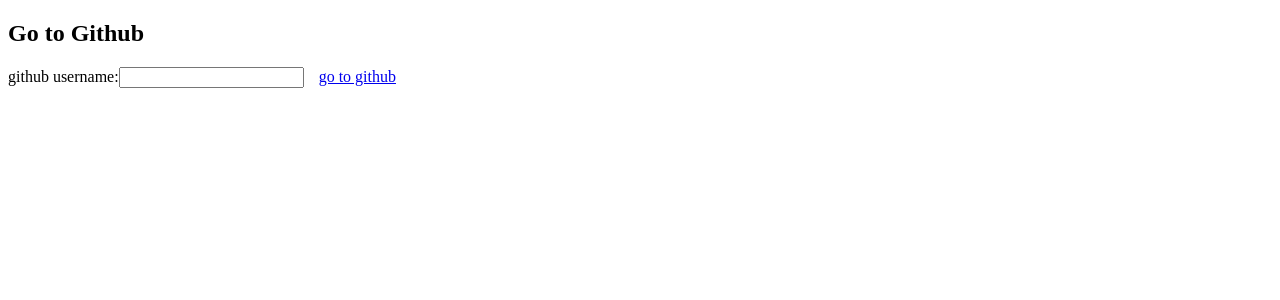
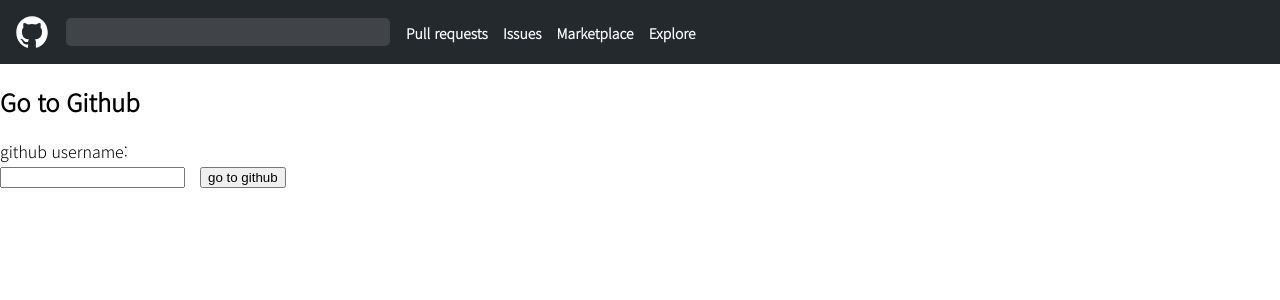
Before and after one commit to jojo3420/lean-nextjs-book, a Next.js app: page / in a window 1280 px wide. Shown: the top 300 px of the page. Built offline with nearby package versions, Linux system fonts and the light colour scheme.

Commit message:
공통 페이지 기능  - _app.jsx     앱 공통적으로 사용하는 컴포넌트(Header)  global css 설정 용도!
 - _documents.jsx
    실제 html head, 접근
    메타태그 수정,
    폰트 추가 등
 - _error.jsx
 - 404.jsx

```diff
--- /dev/null
+++ b/components/Header.jsx
@@ -0,0 +1,66 @@
+import React, { useCallback, useState } from 'react'
+import css from 'styled-jsx/css'
+import { IoLogoGithub } from 'react-icons/io'
+import { useRouter } from 'next/router'
+
+const style = css`
+  div.header-wrapper {
+    padding: 14px;
+    background-color: #24292e;
+    line-height: 0;
+    display: flex;
+    align-items: center;
+  }
+  form input {
+    margin: 0 16px;
+    background-color: hsl(0, 0%, 100%, 0.125);
+    width: 300px;
+    height: 28px;
+    border: none;
+    border-radius: 5px;
+    outline: none;
+    color: white;
+    padding: 0 12px;
+    font-size: 14px;
+    font-weight: bold;
+  }
+  nav.header-navi a {
+    color: white;
+    margin-right: 15px;
+    font-size: 14px;
+    font-weight: bold;
+    text-decoration: none;
+  }
+`
+
+function Header() {
+  const router = useRouter()
+  const [username, setUsername] = useState('')
+  const handleSubmit = useCallback(e => {
+    e.preventDefault()
+    router.push(`/github/${username}`)
+  }, [username])
+
+  return (
+    <div>
+      <div className='header-wrapper'>
+        <IoLogoGithub color='white' size={36} />
+        <form onSubmit={handleSubmit}>
+          <input type='text'
+                 value={username}
+                 onChange={e => setUsername(e.target.value)}
+          />
+        </form>
+        <nav className='header-navi'>
+          <a href='https://github.com/pulls'>Pull requests</a>
+          <a href='https://github.com/issues'>Issues</a>
+          <a href='https://github.com/marketplace'>Marketplace</a>
+          <a href='https://github.com/explore'>Explore</a>
+        </nav>
+      </div>
+      <style jsx>{style}</style>
+    </div>
+  )
+}
+
+export default Header
--- /dev/null
+++ b/pages/_app.jsx
@@ -0,0 +1,23 @@
+import React from 'react'
+import Header from '../components/Header'
+
+
+function _app(props) {
+  // console.log({ props })
+  const { Component, pageProps } = props
+  return (
+    <div>
+      <Header />
+      <Component {...pageProps} />
+      <style jsx global>{`
+        body {
+          margin: 0;
+          padding: 0;
+          font-family: 'Noto Sans KR', sans-serif;
+        }
+      `}</style>
+    </div>
+  )
+}
+
+export default _app
--- /dev/null
+++ b/pages/_document.jsx
@@ -0,0 +1,26 @@
+import React from 'react'
+import Document, { Html, Head, Main, NextScript } from 'next/document'
+
+class _document extends Document {
+
+  render() {
+    return (
+      <Html lang='ko'>
+        <Head>
+          <meta name='title' content='깃허브 레파지토리 조회 클론' />
+          <meta name='description' content='깃허브 레파지토리 리스트 조회' />
+
+          <link rel='preconnect' href='https://fonts.googleapis.com' />
+          <link rel='preconnect' href='https://fonts.gstatic.com' crossOrigin />
+          <link href='https://fonts.googleapis.com/css2?family=Noto+Sans+KR:wght@300&display=swap' rel='stylesheet' />
+        </Head>
+        <body>
+        <Main />
+        <NextScript />
+        </body>
+      </Html>
+    )
+  }
+}
+
+export default _document
--- a/pages/github/[username].jsx
+++ b/pages/github/[username].jsx
@@ -18,10 +18,12 @@
 function GithubPage({ user, repositories, page, rows }) {
   if (!user) return <div>유저 정보가 없습니다.</div>
   return (
-    <div className="main-container">
+    <div className='main-container'>
       <Profile user={user} />
       <Repository user={user} repositories={repositories} page={page} rows={rows} />
       <Pagination login={user.login} page={page} endPage={Math.ceil(repositories.length / rows)} />
+
+
       <style jsx>{style}</style>
     </div>
   )
@@ -47,6 +49,7 @@
     // console.log({ response })
     // if (response.status == 200)
     //   props.repositories = response.data
+
   } catch (e) {
     console.error({ e })
     return { props: { ...props, e: e.message } }
--- a/pages/index.jsx
+++ b/pages/index.jsx
@@ -1,20 +1,33 @@
-import React, { useState } from 'react'
-import Link from 'next/link'
+import React, { useCallback, useState, useEffect } from 'react'
+import { useRouter } from 'next/router'
+
+function Index(props) {
+  const router = useRouter()
+  const [username, setUsername] = useState('')
+  const handleSubmit = useCallback(e => {
+    e.preventDefault()
+    router.push(`/github/${username}`)
+  }, [username])
 
 
-function Index(props) {
-  const [username, setUsername] = useState('')
+  // 에러 페이지 확인 _error.jsx
+  // useEffect(() => {
+  //   throw DOMException()
+  // }, [])
 
   return (
     <div>
       <h2>Go to Github</h2>
       <label htmlFor='username'>github username:</label>
-      <input type='text' id='username' value={username} onChange={e => setUsername(e.target.value)}
-        style={{ marginRight: '15px'}}
-      />
-      <Link href={`/github/${username}`}>
-        <a>go to github</a>
-      </Link>
+      <form onSubmit={handleSubmit}>
+        <input type='text' id='username' value={username} onChange={e => setUsername(e.target.value)}
+               style={{ marginRight: '15px' }}
+        />
+        <button type='submit'>
+          go to github
+        </button>
+      </form>
+
     </div>
 
   )
```
Also changed, not shown: components/Footer.jsx (added, +9 -0 lines), pages/404.jsx (added, +12 -0 lines), pages/_error.jsx (added, +12 -0 lines), .eslintrc.js.
